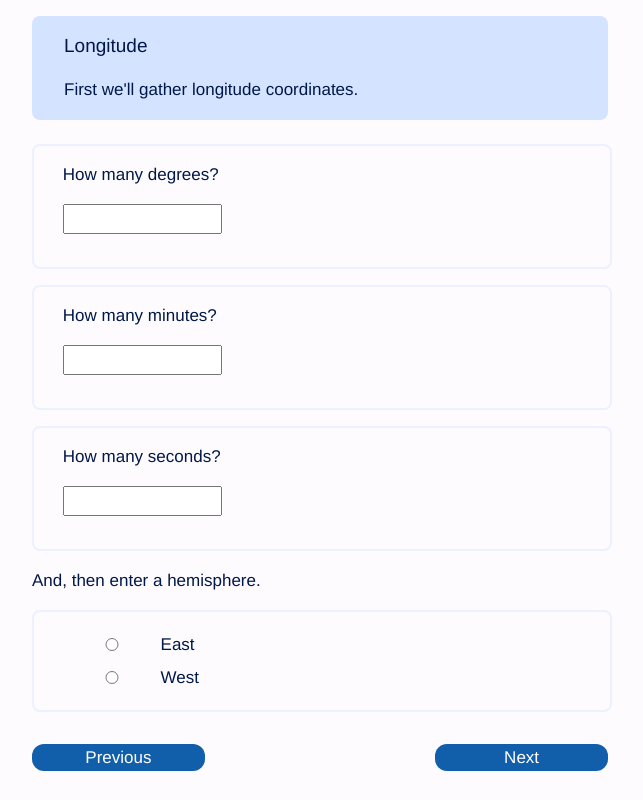
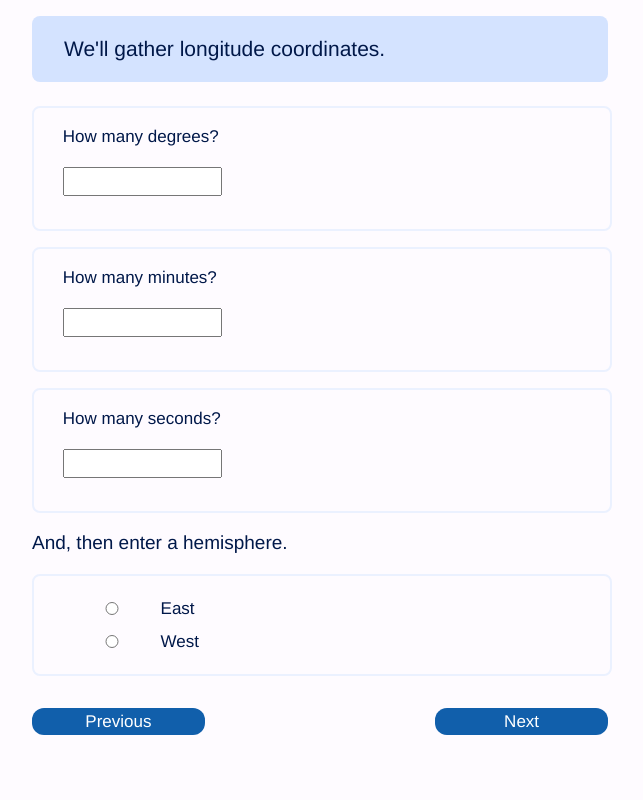
Before and after one commit to seankelliher/map-coordinates-dms, a Vue app: page / in a window 1280 px wide. Both pictures are taken after a click on the button "Start". Shown: the whole page, without its empty margins (320-963 px from the left). Built offline with nearby package versions, Linux system fonts and the light colour scheme.

Commit message:
At top of pages, h2 & h3 headers combined to one h1. Some text changes too.

```diff
--- a/src/components/Step1Introduction.vue
+++ b/src/components/Step1Introduction.vue
@@ -5,12 +5,13 @@ import { store } from "../composables/store.js";
 <template>
     <main v-if="store.step === 'step1'">
         <section>
-            <h2>Introduction</h2>
-            <h3>Let's get started on our coordinates.</h3>
+            <h1>Let's get started.</h1>
         </section>
+
         <div class="results">
             <p>We are going to convert longitude and latitude coordinates in the Degress, Minutes, Seconds format to the Digital Degrees format to use in computer-based mapping.</p>
         </div>
+
         <nav>
             <button @click="store.updateStep('step2')">Start</button>
         </nav>
--- a/src/components/Step2Longitude.vue
+++ b/src/components/Step2Longitude.vue
@@ -59,19 +59,16 @@ function checkLonSuccess() {
         return true;
     }
 }
-
 </script>
 
 <template>
     <main v-if="store.step === 'step2'">
         <section>
-            <h2>Longitude</h2>
-            <h3>First we'll gather longitude coordinates.</h3>
+            <h1>We'll gather longitude coordinates.</h1>
         </section>
+
         <form>
             <fieldset>
-                <!--<legend>First we'll gather longitude coordinates.</legend>-->
-
                 <label for="lon-degs">How many degrees?</label>
                 <input
                     type="text"
@@ -98,6 +95,7 @@ function checkLonSuccess() {
                 >
                 <p class="error" v-if="lonMinsError">Enter a number 0 - 60</p>
             </fieldset>
+
             <fieldset>
                 <label for="lon-secs">How many seconds?</label>
                 <input
@@ -112,11 +110,9 @@ function checkLonSuccess() {
                 <p class="error" v-if="lonSecsError">Enter a number 0 - 60</p>
             </fieldset>
 
-            <h3>And, then enter a hemisphere.</h3>
+            <h2>And, then enter a hemisphere.</h2>
+
             <fieldset>
-
-                <!--<legend>Which hemisphere - East or West?</legend>-->
-
                 <input
                     type="radio"
                     id="lon-east"
@@ -126,7 +122,6 @@ function checkLonSuccess() {
                     :checked="store.lonHems === 'east'"
                 >
                 <label for="lon-east">East</label>
-
                 <input
                     type="radio"
                     id="lon-west"
@@ -135,12 +130,11 @@ function checkLonSuccess() {
                     @input="updateLonHems($event.target.value)"
                     :checked="store.lonHems === 'west'"
                 >
-
                 <label for="lon-west">West</label>
-
                 <p class="error" v-if="lonHemsError">Choose a hemisphere</p>
             </fieldset>
         </form>
+
         <nav>
             <button @click="store.updateStep('step1')">Previous</button>
             <button @click="checkLonSuccess() ? store.updateStep('step3') : ''">Next</button>
--- a/src/components/Step3Latitude.vue
+++ b/src/components/Step3Latitude.vue
@@ -6,7 +6,6 @@ const latDegsError = ref(false);
 const latMinsError = ref(false);
 const latSecsError = ref(false);
 const latHemsError = ref(false);
-
 
 function updateLatDegs(etv) {
     if (etv >= 0 && etv <=90) {
@@ -60,19 +59,16 @@ function checkLatSuccess() {
         return true;
     }
 }
-
 </script>
 
 <template>
     <main v-if="store.step === 'step3'">
         <section>
-            <h2>Latitude</h2>
-            <h3>Next, we'll gather latitude coordinates.</h3>
+            <h1>Next, we'll gather latitude coordinates.</h1>
         </section>
+
         <form>
             <fieldset>
-                <!--<legend>Next, we'll gather latitude coordinates.</legend>-->
-
                 <label for="lat-degs">How many degrees?</label>
                 <input
                     type="text"
@@ -99,6 +95,7 @@ function checkLatSuccess() {
                 >
                 <p class="error" v-if="latMinsError">Enter a number 0 - 60</p>
             </fieldset>
+
             <fieldset>
                 <label for="lat-secs">How many seconds?</label>
                 <input
@@ -113,11 +110,9 @@ function checkLatSuccess() {
                 <p class="error" v-if="latSecsError">Enter a number 0 - 60</p>
             </fieldset>
 
-            <h3>And, then enter a hemisphere.</h3>
+            <h2>And, then enter a hemisphere.</h2>
+
             <fieldset>
-
-                <!--<legend>Which hemisphere - North or South?</legend>-->
-
                 <input
                     type="radio"
                     id="lat-north"
@@ -127,7 +122,6 @@ function checkLatSuccess() {
                     :checked="store.latHems === 'north'"
                 >
                 <label for="lat-north">North</label>
-
                 <input
                     type="radio"
                     id="lat-south"
@@ -136,9 +130,7 @@ function checkLatSuccess() {
                     @input="updateLatHems($event.target.value)"
                     :checked="store.latHems === 'south'"
                 >
-
                 <label for="lat-south">South</label>
-
                 <p class="error" v-if="latHemsError">Choose a hemisphere</p>
             </fieldset>
         </form>
@@ -148,7 +140,6 @@ function checkLatSuccess() {
             <button @click="checkLatSuccess() ? store.updateStep('step4') : ''">Next</button>
         </nav>
     </main>
-
 </template>
 
 <style scoped>
--- a/src/components/Step4Percision.vue
+++ b/src/components/Step4Percision.vue
@@ -25,15 +25,13 @@ function checkPercisionSuccess() {
 <template>
     <main v-if="store.step === 'step4'">
         <section>
-            <h2>Percision</h2>
-            <h3>Now, we'll decide percision.</h3>
+            <h1>We'll decide on percision.</h1>
         </section>
+
         <form>
             <p>More numbers after the decimal point bring greater percison, but also require more computing power to run mapping software. How much percison do you need?</p>
+
             <fieldset>
-                <!-- <legend>More numbers after the decimal point bring greater percison, but also require more computing power to run mapping software. How much percison do you need?</legend> -->
-
-                <label for="decimal0">within 111km (not recommended)</label>
                 <input
                     type="radio"
                     id="decimal0"
@@ -42,8 +40,7 @@ function checkPercisionSuccess() {
                     @input="updatePercision($event.target.value)"
                     :checked="store.percision === '0'"
                 >
-
-                <label for="decimal1">within 11.1km</label>
+                <label for="decimal0">within 111km</label>
                 <input
                     type="radio"
                     id="decimal1"
@@ -52,8 +49,7 @@ function checkPercisionSuccess() {
                     @input="updatePercision($event.target.value)"
                     :checked="store.percision === '1'"
                 >
-
-                <label for="decimal2">within 1.11km</label>
+                <label for="decimal1">within 11.1km</label>
                 <input
                     type="radio"
                     id="decimal2"
@@ -62,8 +58,7 @@ function checkPercisionSuccess() {
                     @input="updatePercision($event.target.value)"
                     :checked="store.percision === '2'"
                 >
-
-                <label for="decimal3">within 111 meters</label>
+                <label for="decimal2">within 1.11km</label>
                 <input
                     type="radio"
                     id="decimal3"
@@ -72,8 +67,7 @@ function checkPercisionSuccess() {
                     @input="updatePercision($event.target.value)"
                     :checked="store.percision === '3'"
                 >
-
-                <label for="decimal4">within 11.1 meters</label>
+                <label for="decimal3">within 111 meters</label>
                 <input
                     type="radio"
                     id="decimal4"
@@ -82,8 +76,7 @@ function checkPercisionSuccess() {
                     @input="updatePercision($event.target.value)"
                     :checked="store.percision === '4'"
                 >
-
-                <label for="decimal5">within 1.11 meters</label>
+                <label for="decimal4">within 11.1 meters</label>
                 <input
                     type="radio"
                     id="decimal5"
@@ -92,9 +85,11 @@ function checkPercisionSuccess() {
                     @input="updatePercision($event.target.value)"
                     :checked="store.percision === '5'"
                 >
+                <label for="decimal5">within 1.11 meters</label>
                 <p class="error" v-if="percisionError">Choose a level of percision.</p>
             </fieldset>
         </form>
+
         <nav>
             <button @click="store.updateStep('step3')">Previous</button>
             <button @click="checkPercisionSuccess() ? store.updateStep('step5') : ''">Next</button>
--- a/src/components/Step5Review.vue
+++ b/src/components/Step5Review.vue
@@ -1,13 +1,11 @@
 <script setup>
 import { store } from "../composables/store.js";
-
 </script>
 
 <template>
     <main v-if="store.step === 'step5'">
         <section>
-            <h2>Review</h2>
-            <h3>Let's review what you entered.</h3>
+            <h1>Let's review your coordinates.</h1>
         </section>
 
         <div class="results">
--- a/src/components/Step6Result.vue
+++ b/src/components/Step6Result.vue
@@ -43,8 +43,7 @@ function convertLat() {
 <template>
     <main v-if="store.step === 'step6'">
         <section>
-            <h2>Results</h2>
-            <h3>Here are your coordinates.</h3>
+            <h1>Here are your results.</h1>
         </section>
 
         <div class="results">
```
